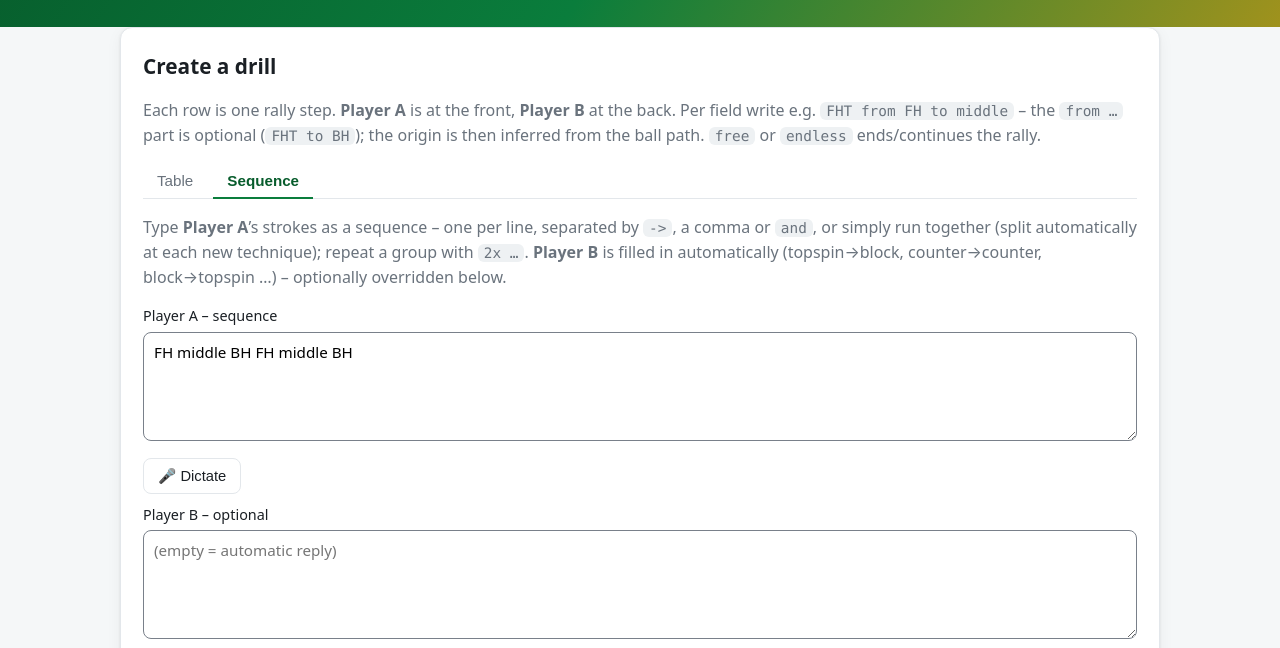
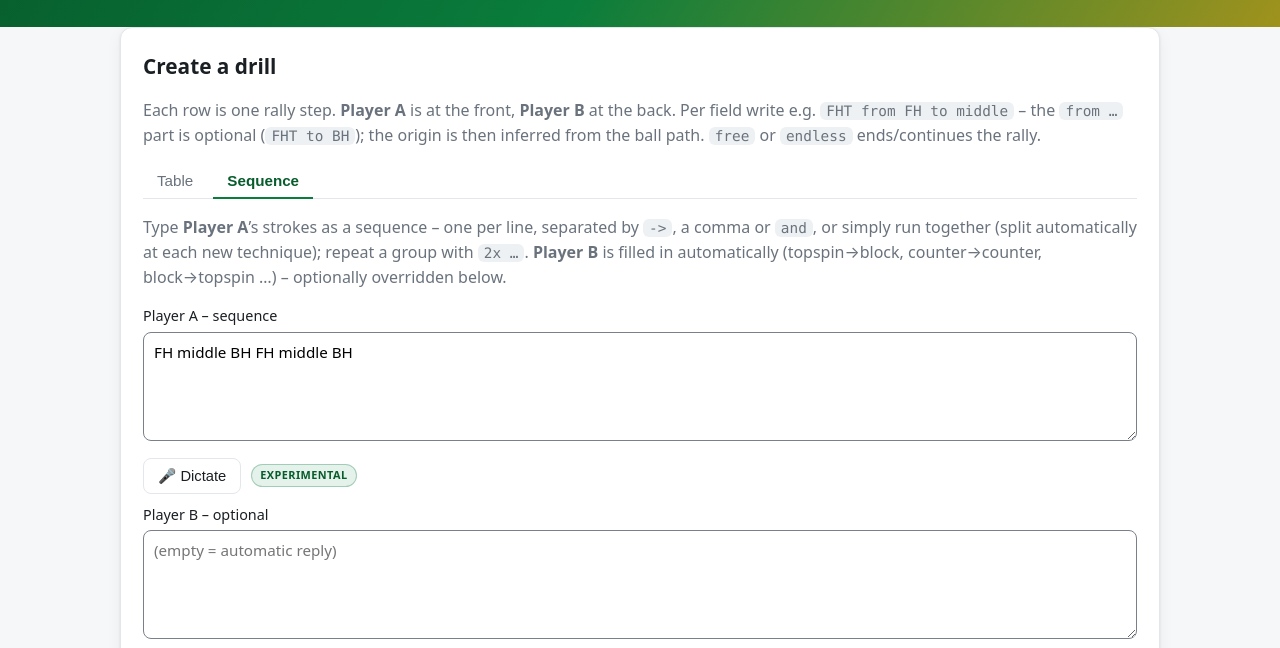
Before and after one commit to Flocksserver/tt-exercises-vis, a website: page src/index.html in a window 1280 px wide. Both pictures are taken after a click on the tab "Sequence". Shown: the part 152-800 px from the top of the page. Drawn offline with Linux system fonts and the light colour scheme.

Commit message:
Voice: label dictation as experimental
Add an 'experimentell'/'experimental' pill badge next to the dictate
button (i18n: voiceExp, .badge-exp pill style) and note it in both
READMEs' voice highlight.

```diff
--- a/src/css/style.css
+++ b/src/css/style.css
@@ -164,6 +164,11 @@ code {
 .voice-row { display: flex; align-items: center; gap: 10px; margin: 8px 0 2px; }
 .btn-voice.recording { background: var(--b); color: #fff; border-color: var(--b); }
 .voice-status { font-size: .85rem; color: var(--muted); }
+.badge-exp {
+  font-size: .68rem; font-weight: 700; letter-spacing: .04em; text-transform: uppercase;
+  color: var(--green-dark); background: rgba(0, 122, 61, .1);
+  border: 1px solid rgba(0, 122, 61, .3); border-radius: 999px; padding: 2px 8px; white-space: nowrap;
+}
 
 /* Mitmachen & Feedback */
 .feedback-list { margin: 0 0 14px; padding-left: 20px; display: grid; gap: 9px; }
--- a/src/index.html
+++ b/src/index.html
@@ -73,6 +73,7 @@
         </label>
         <div class="voice-row" id="voiceRow" hidden>
           <button type="button" id="btnVoice" class="btn btn-voice"><span aria-hidden="true">🎤</span> <span data-i18n="voiceBtn">Diktieren</span></button>
+          <span class="badge-exp" data-i18n="voiceExp">experimentell</span>
           <span class="voice-status" id="voiceStatus" aria-live="polite"></span>
         </div>
         <span class="cell-error" id="seqError" aria-live="polite"></span>
--- a/src/js/i18n.js
+++ b/src/js/i18n.js
@@ -56,6 +56,7 @@
         '<li>Schattierte Fläche = Bereich (<code>bis</code>), <code>ganzer Tisch</code> oder <code>unregelmäßig</code>.</li>' +
         '<li>Tiefe am Tisch: Netz = <b>kurz</b>, Mitte = <b>halblang</b>, Grundlinie = <b>lang</b>.</li></ul>',
       voiceBtn: 'Diktieren',
+      voiceExp: 'experimentell',
       voiceLoading: 'Sprachmodell lädt…',
       voiceListening: 'Höre zu… (Klick zum Stoppen)',
       voiceTranscribing: 'Erkenne…',
@@ -128,6 +129,7 @@
         '<li>Shaded area = range (<code>through</code>), <code>whole table</code> or <code>irregular</code>.</li>' +
         '<li>Depth on the table: net = <b>short</b>, middle = <b>half-long</b>, baseline = <b>long</b>.</li></ul>',
       voiceBtn: 'Dictate',
+      voiceExp: 'experimental',
       voiceLoading: 'Loading speech model…',
       voiceListening: 'Listening… (click to stop)',
       voiceTranscribing: 'Transcribing…',
```
Also changed, not shown: README.de.md (+1 -1 lines), README.md.
